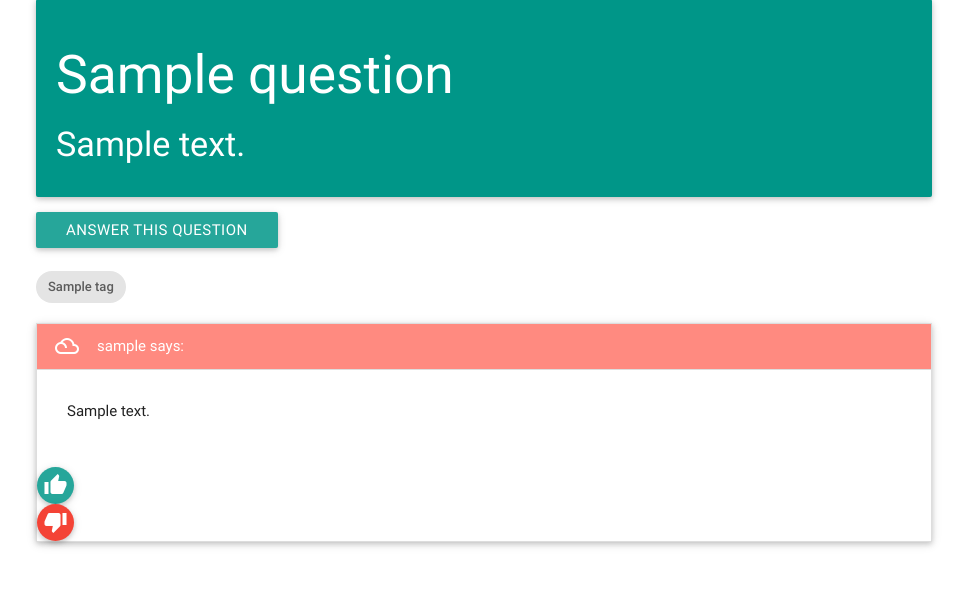
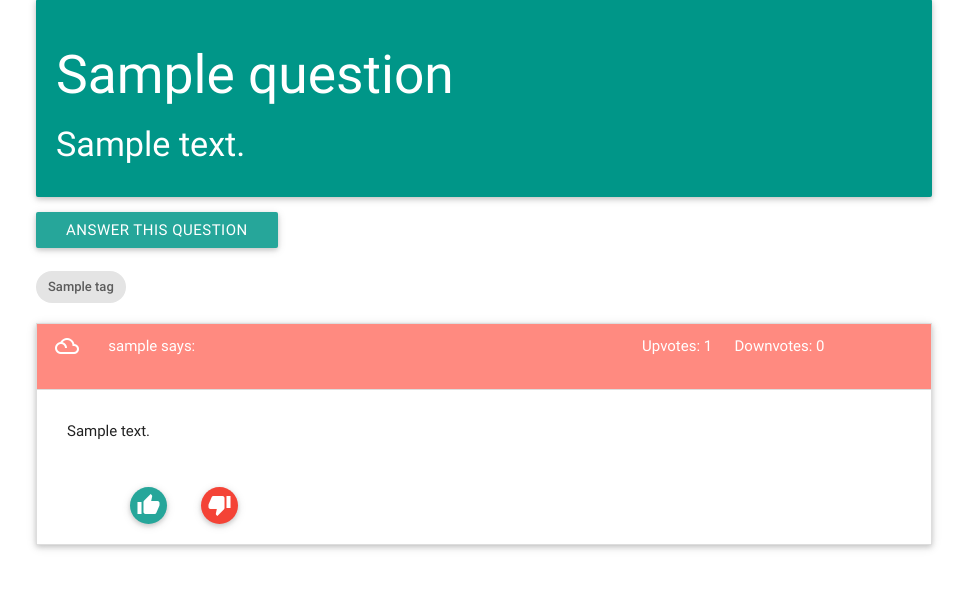
Before and after one commit to zseaborn63/Q_and_A, a Django app: page /questions/1/ in a window 1280 px wide. Shown: the part 140-729 px from the top of the page, without its empty margins (156-1122 px from the left). Run offline with Django 3.2, Linux system fonts and the light colour scheme; tables that the repository leaves empty hold one stand-in row (values such as "Sample post"); some libraries are stand-ins or nearby versions.

Commit message:
Vote buttons placed

```diff
--- a/Overflow/Q_and_A/templates/Q_and_A/question_detail.html
+++ b/Overflow/Q_and_A/templates/Q_and_A/question_detail.html
@@ -27,22 +27,33 @@
         <ul class="collapsible" data-collapsible="accordion">
             {% for answer in object.answer_set.all %}
             <li>
-              <div class="collapsible-header active red accent-1 white-text"><i class="material-icons">filter_drama</i>{{ answer.answerer }} says:</div>
-              <div class="collapsible-body"><p>{{ answer.body }}</p>
-
-                  <div class="input-field">
+              <div class="collapsible-header active red accent-1 white-text"><i class="material-icons">filter_drama</i><div class="row"><div class="col s5 m5 l5" align="left">{{ answer.answerer }} says: </div>
+              <div class="col s2 m3 l5" align="right">Upvotes: {{ answer.upvotes }}&nbsp;&nbsp;&nbsp;&nbsp;&nbsp;&nbsp;Downvotes: {{ answer.downvotes }} </div></div>
+              </div>
+              <div class="collapsible-body"><ul><li><p>{{ answer.body }}</p></li></ul>
+              {% if request.user not in answer.voters %}
+              <div class="row">
+              <div class="col s2 m2 l2">
+                  <div class="input-field" align="right">
                   <form action="{% url 'upvote' answer.id %}" method="post">
                   {% csrf_token %}
                   <button class="btn-floating btn-medium waves-effect waves-teal" type="submit"><i class="material-icons">thumb_up</i>
                   </button>
                   </form>
+                      </div>
+                    </div>
+
+                    <div class="col s3">
+                        <div class="input-field">
                   <form class="col s2 m2 l2" action="{% url 'downvote' answer.id %}" method="post">
                   {% csrf_token %}
                   <button class="btn-floating btn-medium waves-effect waves-light red" type="submit"><i class="material-icons">thumb_down</i>
                   </button>
                   </form>
+                    </div>
+                    </div>
                   </div>
-
+                {% endif %}
               </div>
             </li>
             {% endfor %}
```
